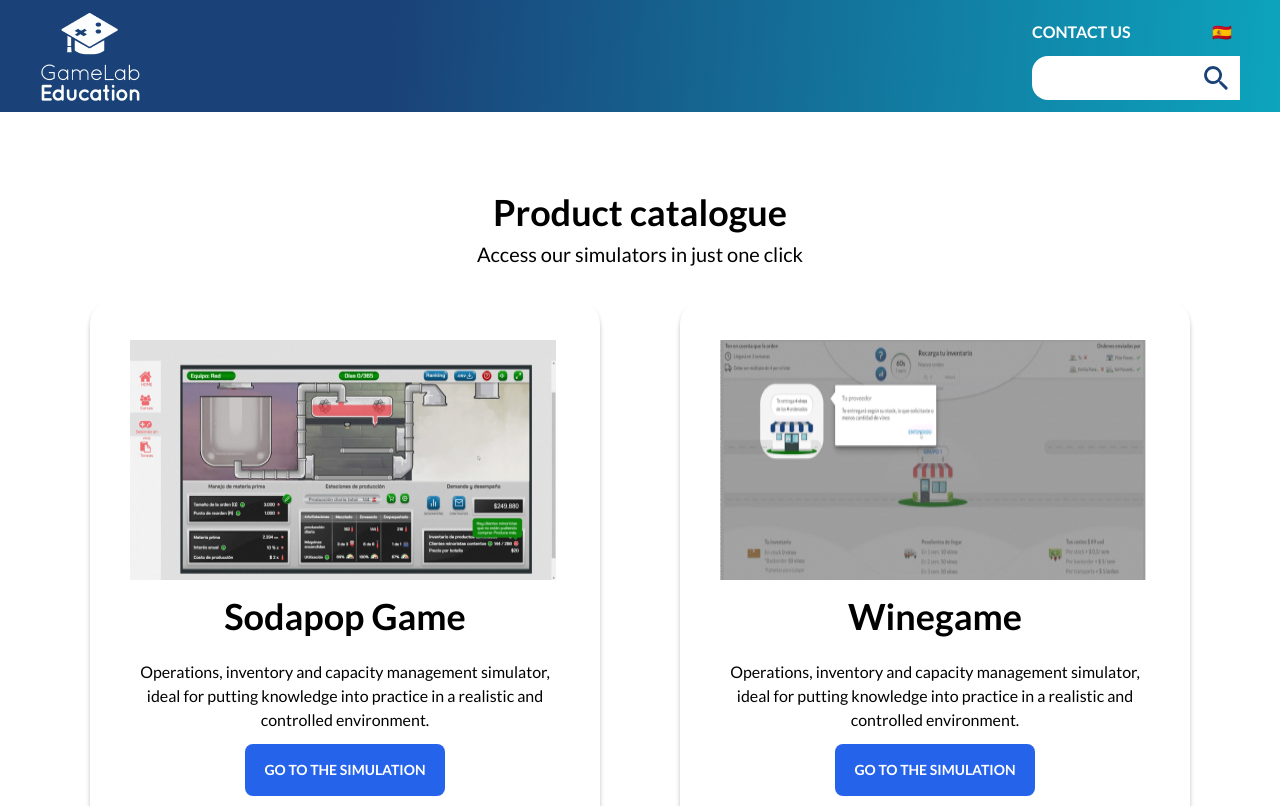
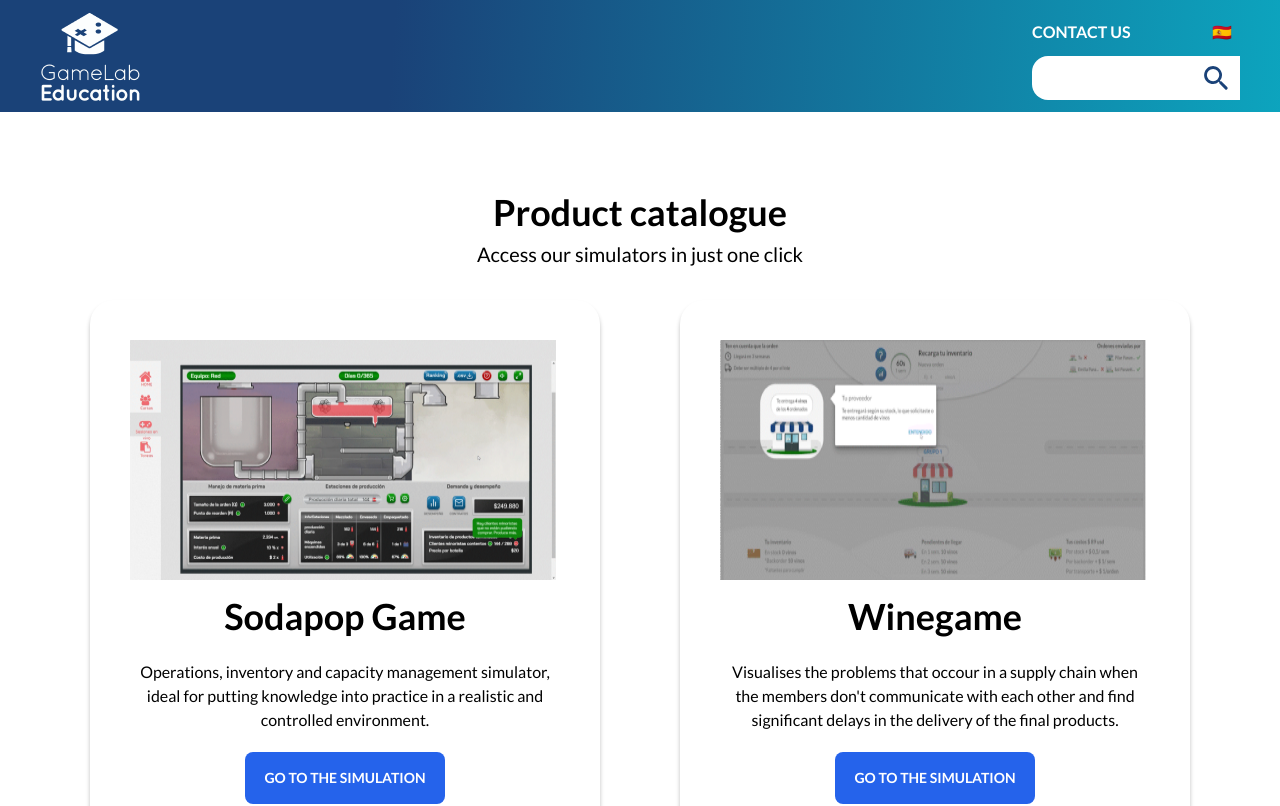
Before and after one commit to GameLabEducation/gamelab-catalog, a Next.js app: page / in a window 1280 px wide. Shown: the top 806 px of the page. Built offline with nearby package versions, Linux system fonts and the light colour scheme.

Commit message:
custom useTranslation hook

```diff
--- a/src/components/GameCard.js
+++ b/src/components/GameCard.js
@@ -1,3 +1,4 @@
+import { useTranslation } from '@/hooks/useTranslations'
 import Image from 'next/image'
 
 const cardContainerStyles = {
@@ -5,12 +6,14 @@
 }
 
 export default function ({ title, description, imageUrl, gameSiteUrl }) {
+  const { t } = useTranslation()
+
   return (
-    <div className='p-10 rounded-3xl w-[510px]' style={cardContainerStyles}>
+    <div className='p-10 rounded-3xl max-w-[510px] flex flex-col' style={cardContainerStyles}>
       <Image src={imageUrl} alt='Sodapop factory screen' className='mb-4 h-[240px] w-[426px]' width={426} height={240} />
       <h2 className='text-4xl text-center mb-6'>{title}</h2>
-      <p className='text-center mb-3'>{description}</p>
-      <a className='p-4 bg-blue-600 hover:bg-blue-900 transition-all text-white font-bold rounded-lg block mx-auto w-[200px] text-center uppercase text-sm' href={gameSiteUrl} target='_blank' rel='noreferrer'>Go to the simulation</a>
+      <p className='text-center mb-5'>{description}</p>
+      <a className='mt-auto p-4 bg-blue-600 hover:bg-blue-900 transition-all text-white font-bold rounded-lg block mx-auto w-[200px] text-center uppercase text-sm' href={gameSiteUrl} target='_blank' rel='noreferrer'>{t('goToSimulator')}</a>
     </div>
   )
 }
--- a/src/components/Header.js
+++ b/src/components/Header.js
@@ -1,3 +1,4 @@
+import { useTranslation } from '@/hooks/useTranslations'
 import Image from 'next/image'
 import SearchInput from './SearchInput'
 
@@ -6,13 +7,15 @@
 }
 
 export default function ({ setSearchString }) {
+  const { toogleLang, lang, t } = useTranslation()
+
   return (
     <header className='h-[112px] flex items-center px-10' style={headerStyles}>
       <Image src='/images/gamelab-header-logo.png' width='100' height='100' />
       <div className='ml-auto flex flex-col justify-end gap-1'>
         <div className='flex justify-between items-center'>
-          <a href='https://gamelabeducation.com/en/contact/' className='text-end text-white hover:underline uppercase font-bold' target='_blank' rel='noreferrer'>Contact us</a>
-          <button className='p-2' onClick={() => console.log('change lang')}>🇪🇸</button>
+          <a href='https://gamelabeducation.com/en/contact/' className='text-end text-white hover:underline uppercase font-bold' target='_blank' rel='noreferrer'>{t('contactUs', 'mama')}</a>
+          <button className='p-2' onClick={toogleLang}>{lang === 'es' ? '🇺🇸' : '🇪🇸'}</button>
         </div>
         <SearchInput setSearchString={setSearchString} />
       </div>
--- a/src/components/MainContent.js
+++ b/src/components/MainContent.js
@@ -1,26 +1,31 @@
+import { useTranslation } from '@/hooks/useTranslations'
 import GameCard from './GameCard'
 import HelpCard from './HelpCard'
 
 const games = [
-  { title: 'Sodapop Game', description: 'Operations, inventory and capacity management simulator, ideal for putting knowledge into practice in a realistic and controlled environment.', gameSiteUrl: 'https://sp-beta.gamelab.cl', imageUrl: '/images/sodapop.png' },
-  { title: 'Winegame  ', description: 'Operations, inventory and capacity management simulator, ideal for putting knowledge into practice in a realistic and controlled environment.', gameSiteUrl: 'https://sp-beta.gamelab.cl', imageUrl: '/images/winegame.png' },
-  { title: 'Startup Journey Game', description: 'Operations, inventory and capacity management simulator, ideal for putting knowledge into practice in a realistic and controlled environment.', gameSiteUrl: 'https://sp-beta.gamelab.cl', imageUrl: '/images/sjg.png' },
-  { title: 'Warehouse Game', description: 'Operations, inventory and capacity management simulator, ideal for putting knowledge into practice in a realistic and controlled environment.', gameSiteUrl: 'https://sp-beta.gamelab.cl', imageUrl: '/images/warehouse.png' },
-  { title: 'Negotiation Game', description: 'Operations, inventory and capacity management simulator, ideal for putting knowledge into practice in a realistic and controlled environment.', gameSiteUrl: 'https://sp-beta.gamelab.cl', imageUrl: '/images/negotiation.png' },
-  { title: 'Pricingame', description: 'Operations, inventory and capacity management simulator, ideal for putting knowledge into practice in a realistic and controlled environment.', gameSiteUrl: 'https://sp-beta.gamelab.cl', imageUrl: '/images/pricin.png' },
-  { title: 'Balanced Scorecard Game', description: 'Operations, inventory and capacity management simulator, ideal for putting knowledge into practice in a realistic and controlled environment.', gameSiteUrl: 'https://sp-beta.gamelab.cl', imageUrl: '/images/balanced.png' }
+  { title: 'Sodapop Game', transKey: 'sodapopDescription', gameSiteUrl: 'https://sp-beta.gamelab.cl', imageUrl: '/images/sodapop.png' },
+  { title: 'Winegame  ', transKey: 'wineGameDescription', gameSiteUrl: 'https://sp-beta.gamelab.cl', imageUrl: '/images/winegame.png' },
+  { title: 'Startup Journey Game', transKey: 'sjgDescription', gameSiteUrl: 'https://sp-beta.gamelab.cl', imageUrl: '/images/sjg.png' },
+  { title: 'Warehouse Game', transKey: 'warehouseDescription', gameSiteUrl: 'https://sp-beta.gamelab.cl', imageUrl: '/images/warehouse.png' },
+  { title: 'Negotiation Game', transKey: 'negotiationDescription', gameSiteUrl: 'https://sp-beta.gamelab.cl', imageUrl: '/images/negotiation.png' },
+  { title: 'Pricingame', transKey: 'pricinDescription', gameSiteUrl: 'https://sp-beta.gamelab.cl', imageUrl: '/images/pricin.png' },
+  { title: 'Balanced Scorecard Game', transKey: 'balancedDescription', gameSiteUrl: 'https://sp-beta.gamelab.cl', imageUrl: '/images/balanced.png' }
 ]
 
 export default function ({ searchString }) {
+  const { t } = useTranslation()
   return (
     <div className='my-20'>
-      <h1 className='text-center text-4xl mb-2'>Product catalogue</h1>
-      <p className='text-center text-xl mb-8'>Access our simulators in just one click</p>
-      <div className='flex justify-center items-center flex-wrap gap-20'>
+      <h1 className='text-center text-4xl mb-2'>{t('productCatalogue')}</h1>
+      <p className='text-center text-xl mb-8'>{t('clickToAccess')}</p>
+      <div className='flex justify-center flex-wrap gap-20 px-3'>
         {
           games
             .filter(game => game.title.toLowerCase().includes(searchString.toLowerCase()))
-            .map(game => <GameCard key={game.title} {...game} />)
+            .map(game => {
+              const description = t(game.transKey)
+              return <GameCard key={game.title} {...game} description={description} />
+            })
         }
         <HelpCard />
       </div>
--- /dev/null
+++ b/src/hooks/useTranslations.js
@@ -0,0 +1,36 @@
+import { createContext, useContext, useState } from 'react'
+import trans from '../trans/trans'
+
+export const TransContext = createContext(null)
+
+export function TransContextProvider ({ children }) {
+  const [lang, setLang] = useState('en')
+  const contextValue = {
+    lang,
+    setLang,
+    toogleLang: () => setLang(prev => prev === 'en' ? 'es' : 'en')
+  }
+
+  return (
+    <TransContext.Provider value={contextValue}>
+      {children}
+    </TransContext.Provider>
+  )
+}
+
+export function useTranslation () {
+  const { lang, setLang, toogleLang } = useContext(TransContext)
+  return {
+    t: (key, defaultText) => {
+      try {
+        const text = trans[key][lang]
+        return text
+      } catch (e) {
+        return defaultText || ''
+      }
+    },
+    lang,
+    setLang,
+    toogleLang
+  }
+}
--- a/src/pages/_app.js
+++ b/src/pages/_app.js
@@ -1,3 +1,4 @@
+import { TransContextProvider } from '@/hooks/useTranslations'
 import '@/styles/globals.css'
 import { Lato } from 'next/font/google'
 
@@ -8,8 +9,10 @@
 
 export default function App ({ Component, pageProps }) {
   return (
-    <main className={inter.className}>
-      <Component {...pageProps} />
-    </main>
+    <TransContextProvider>
+      <main className={inter.className}>
+        <Component {...pageProps} />
+      </main>
+    </TransContextProvider>
   )
 }
--- a/src/pages/index.js
+++ b/src/pages/index.js
@@ -3,13 +3,16 @@
 import MainContent from '@/components/MainContent'
 import Head from 'next/head'
 import Footer from '@/components/Footer'
+import { useTranslation } from '@/hooks/useTranslations'
 
 export default function Home () {
   const [searchString, setSearchString] = useState('')
+  const { t } = useTranslation()
+
   return (
     <>
       <Head>
-        <title>Gamelab Education - Catalog</title>
+        <title>Gamelab Education - {t('catalog')}</title>
         <meta name='description' content='Games and Simulators catalog by Gamelab Education' />
         <meta name='viewport' content='width=device-width, initial-scale=1' />
         <link rel='icon' href='/favicon.ico' />
--- /dev/null
+++ b/src/trans/trans.js
@@ -0,0 +1,64 @@
+const trans = {
+  catalog: {
+    en: 'Catalog',
+    es: 'Catálogo'
+  },
+  contactUs: {
+    en: 'Contact us',
+    es: 'Contáctanos'
+  },
+  productCatalogue: {
+    en: 'Product catalogue',
+    es: 'Catálogo de productos'
+  },
+  clickToAccess: {
+    en: 'Access our simulators in just one click',
+    es: 'Ingresa a nuestros simuladores en tán sólo un click'
+  },
+  needHelp: {
+    en: 'Do you need help?',
+    es: '¿Necesitas ayuda?'
+  },
+  checkOurForm: {
+    en: 'Fill in our form and we will get back to you as soon as possible.',
+    es: 'Rellena nuestro formulario y te responderemos a la brevedad.'
+  },
+  takeMeToForm: {
+    en: 'Take me to the form',
+    es: 'Ir al form'
+  },
+  goToSimulator: {
+    en: 'Go to the simulation',
+    es: 'Entrar'
+  },
+  sodapopDescription: {
+    en: 'Operations, inventory and capacity management simulator, ideal for putting knowledge into practice in a realistic and controlled environment.',
+    es: 'Simulador de gestión de operaciones, inventarios y capacidad, ideal para poner en práctica el conocimiento en un ambiente realista y controlado.'
+  },
+  wineGameDescription: {
+    en: 'Visualises the problems that occour in a supply chain when the members don\'t communicate with each other and find significant delays in the delivery of the final products.',
+    es: 'Visualiza los inconvenientes que se producen en una cadena de abastecimiento cuando los integrantes no se comunican entre ellos y existen tiempos significativos en la entrega de los productos.'
+  },
+  sjgDescription: {
+    en: 'Through the simulation, the students will experience with different strategies and decisions, seeing how those can increase or affect the success of their company.',
+    es: 'Mediante el simulador, experimentarán con diferentes estrategias y decisiones, viendo cómo las mismas pueden aumentar o afectar el éxito de su empresa.'
+  },
+  warehouseDescription: {
+    en: 'Each team will manage a distribution centre for one week. Defining the number of workers, where to assign them and which tasks to prioritise.',
+    es: 'Cada equipo administrará un centro de distribución por una semana.Definiendo el número de trabajadores, donde asignarlos y que tareas priorizar.'
+  },
+  negotiationDescription: {
+    en: 'The challenge is to obtain the greatest savings by forming alliances between one or more players, negotiating how to share the savings and reach an agreement before time runs out.',
+    es: 'El desafío consiste en obtener el mayor ahorro mediante la conformación de alianzas entre uno o más jugadores, negociando cómo repartir los ahorros y alcanzar un acuerdo antes que acabe el tiempo.'
+  },
+  pricinDescription: {
+    en: 'In this simulation each team will assume the role of a Revenue Manager who must set prices in order to maximise the company\'s profits by going through four different stages.',
+    es: 'En esta simulación cada equipo asumirá el rol de un Revenue Manager quien debe fijar precios con el fin de maximizar los beneficios de la compañía pasando por cuatro etapas diferentes.'
+  },
+  balancedDescription: {
+    en: 'The simulation is developed in the context of a case study called "neXstore", planning and executing a new strategy in a convenience store chain.',
+    es: 'La simulación se desarrolla bajo el contexto del caso de estudio llamado “neXstore” planiﬁcando y ejecutando una nueva estrategia en una cadena de tiendas de conveniencia.'
+  }
+}
+
+export default trans
```
Also changed, not shown: src/components/HelpCard.js (+8 -4 lines).
